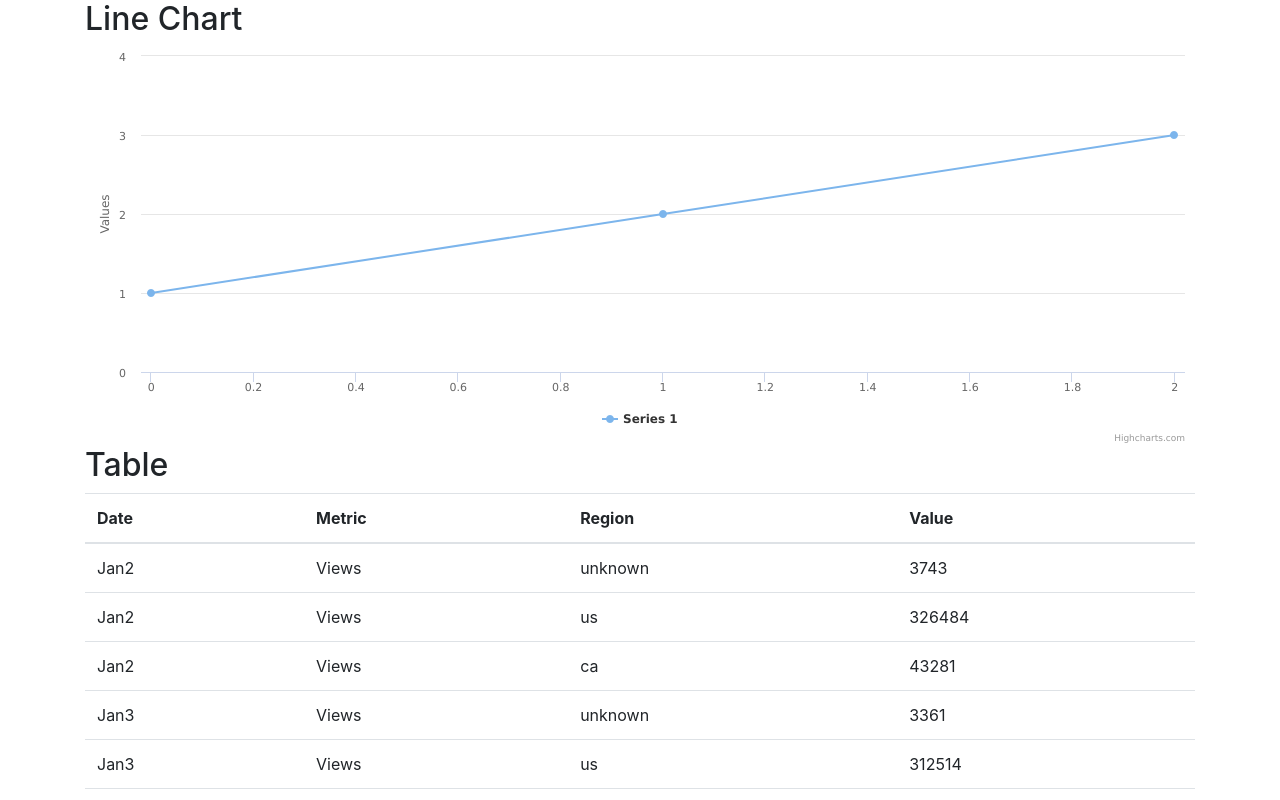
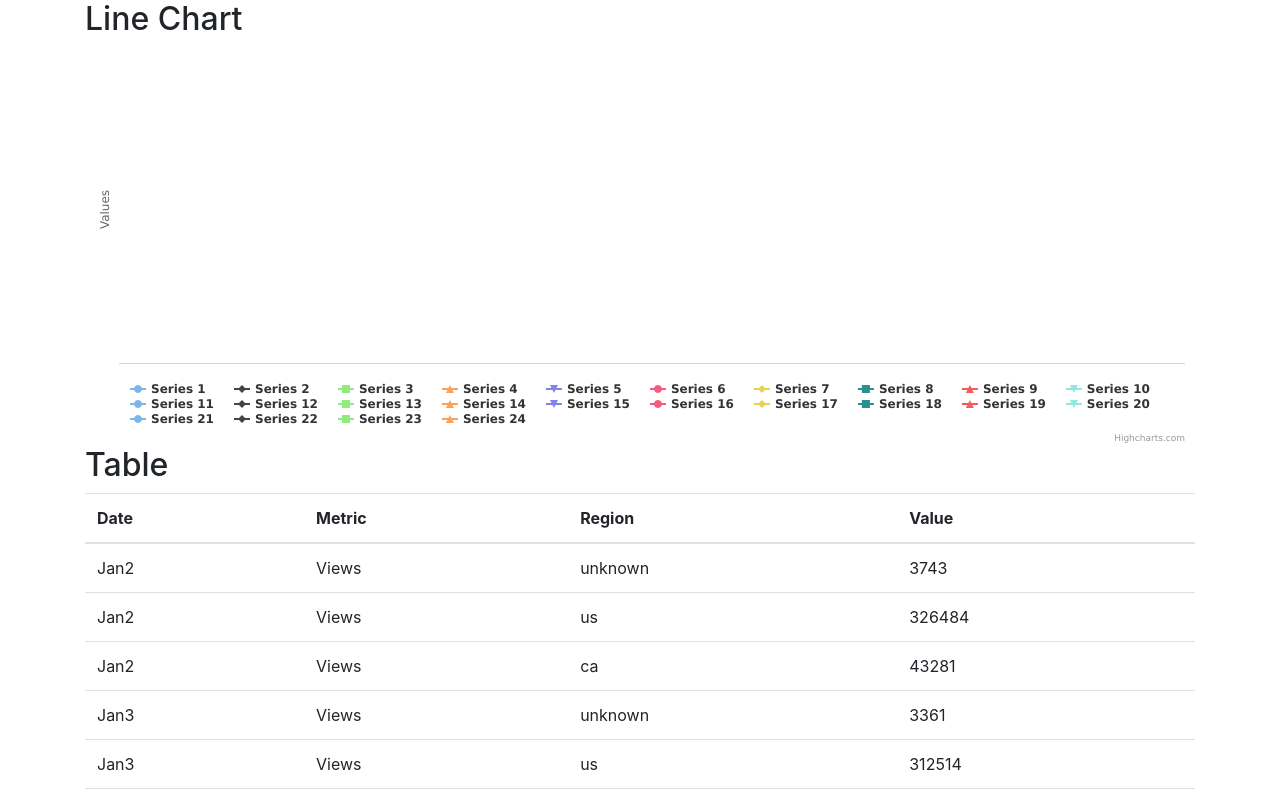
Before and after one commit to jonrh/pickaxe-assignment, a React (Create React App) app: page / in a window 1280 px wide. Shown: the top 800 px of the page. Built offline with nearby package versions, Linux system fonts and the light colour scheme.

Commit message:
Moved failed chart attempts to the graveyard/ folder, etc
Ran into TypeScript type mismatch issues when using Highcharts. Went back to using JavaScript which worked as expected.

```diff
--- /dev/null
+++ b/src/components/PickaxeChart.jsx
@@ -0,0 +1,66 @@
+import React, {FunctionComponent} from "react";
+import * as Highcharts from "highcharts";
+import HighchartsReact from "highcharts-react-official";
+
+import moment from "moment";
+
+function getHighChartsOptions2(data) {
+  return {
+    chart: {
+      type: "spline",
+    },
+
+    title: {
+      text: undefined, // Don't display a chart title
+    },
+
+    xAxis: {
+      type: 'datetime',
+    },
+
+    // This works in JavaScript, but there seems to be some type conflict :(
+    series: [
+      {
+        name: "unknown",
+        data: [
+          [moment("2020-01-02T00:00:00.000Z").valueOf(), 3743],
+          [moment("2020-01-03T00:00:00.000Z").valueOf(), 3361],
+          [moment("2020-01-04T00:00:00.000Z").valueOf(), 4254],
+
+          // [Date.UTC(2020, 1,  2), 3743],
+          // [Date.UTC(2020, 1,  3), 3361],
+          // [Date.UTC(2020, 1,  4), 4254],
+        ]
+      }
+    ],
+  }
+}
+
+function getHighChartsOptions(data) {
+  return {
+    chart: {
+      type: "spline",
+    },
+
+    title: {
+      text: undefined, // Don't display a chart title
+    },
+
+    xAxis: {
+      type: 'datetime',
+    },
+
+    series: data,
+  }
+}
+
+// With Highcharts
+const PickaxeChart = (props) => {
+  const options = getHighChartsOptions(props.data);
+
+  return (
+    <HighchartsReact highcharts={Highcharts} options={options} {...props} />
+  );
+};
+
+export default PickaxeChart;
--- a/src/components/PickaxeChart.tsx
+++ /dev/null
@@ -1,28 +0,0 @@
-import React, {FunctionComponent} from "react";
-import * as Highcharts from "highcharts";
-import HighchartsReact from "highcharts-react-official";
-
-import {TableLine} from "../index";
-
-interface Props {
-  data: [TableLine]
-}
-
-const options: Highcharts.Options = {
-  title: {
-    text: undefined,
-  },
-  series: [{
-    type: 'line',
-    data: [1, 2, 3]
-  }]
-};
-
-// With Highcharts
-const PickaxeChart: FunctionComponent<Props> = (props: Props) => {
-  return (
-    <HighchartsReact highcharts={Highcharts} options={options} {...props} />
-  );
-};
-
-export default PickaxeChart;
--- a/src/components/PickaxeChartOld.tsx
+++ b/src/graveyard/PickaxeChartRecharts.tsx
@@ -44,8 +44,8 @@ const data = [
 ];
 
 // With Recharts. Abandoned using Recharts because I couldn't find an easy read-made solution
-// to having the X axis be an automatic time scale.
-const PickaxeChartOld: FunctionComponent<Props> = (props: Props) => {
+// to having the X axis be an automatic time scale. Switched to Highcharts instead.
+const PickaxeChartRecharts: FunctionComponent<Props> = (props: Props) => {
   return (
     <ResponsiveContainer width="100%" height={500}>
       <LineChart data={data}>
```
Also changed, not shown: src/graveyard/PickaxeChartTS.tsx (added, +41 -0 lines).
